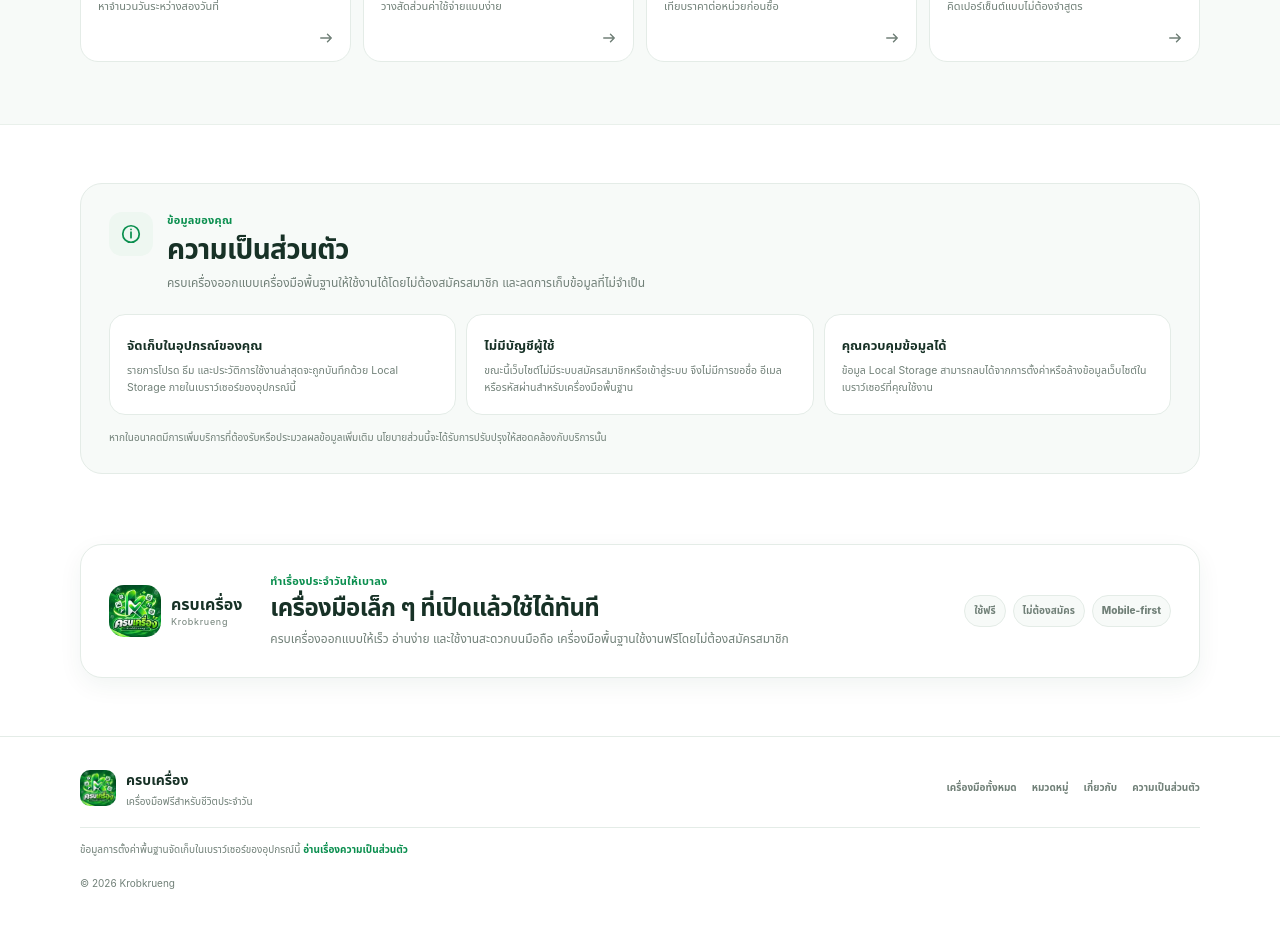
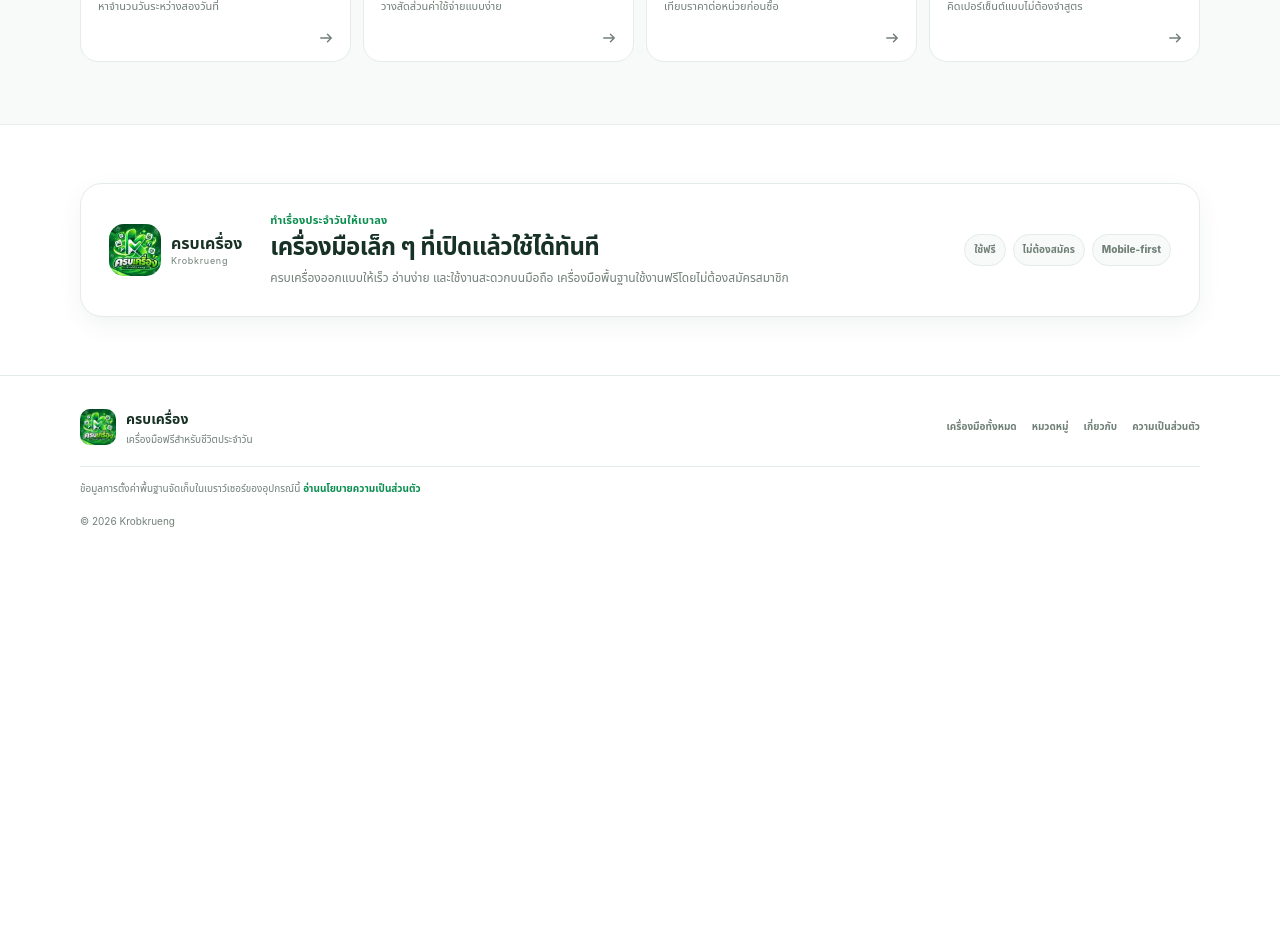
Before and after one commit to UnknownCode-2026/krobkrueng, a Next.js app: page / in a window 1280 px wide. Shown: the part 1940-2865 px from the top of the page. After the commit the page ends 2508 px from the top, so only its background shows below. Built offline with nearby package versions, Linux system fonts and the light colour scheme.

Commit message:
fix: move privacy content off homepage

```diff
--- a/app/page.tsx
+++ b/app/page.tsx
@@ -371,34 +371,6 @@ export default function HomePage() {
           </div>
         </section>
 
-        <section id="privacy" className="section privacy-section">
-          <div className="shell privacy-card">
-            <div className="privacy-heading">
-              <span className="privacy-icon"><UiIcon name="info" size={22} /></span>
-              <div>
-                <span className="kicker">ข้อมูลของคุณ</span>
-                <h2>ความเป็นส่วนตัว</h2>
-                <p>ครบเครื่องออกแบบเครื่องมือพื้นฐานให้ใช้งานได้โดยไม่ต้องสมัครสมาชิก และลดการเก็บข้อมูลที่ไม่จำเป็น</p>
-              </div>
-            </div>
-            <div className="privacy-grid">
-              <article>
-                <strong>จัดเก็บในอุปกรณ์ของคุณ</strong>
-                <p>รายการโปรด ธีม และประวัติการใช้งานล่าสุดจะถูกบันทึกด้วย Local Storage ภายในเบราว์เซอร์ของอุปกรณ์นี้</p>
-              </article>
-              <article>
-                <strong>ไม่มีบัญชีผู้ใช้</strong>
-                <p>ขณะนี้เว็บไซต์ไม่มีระบบสมัครสมาชิกหรือเข้าสู่ระบบ จึงไม่มีการขอชื่อ อีเมล หรือรหัสผ่านสำหรับเครื่องมือพื้นฐาน</p>
-              </article>
-              <article>
-                <strong>คุณควบคุมข้อมูลได้</strong>
-                <p>ข้อมูล Local Storage สามารถลบได้จากการตั้งค่าหรือล้างข้อมูลเว็บไซต์ในเบราว์เซอร์ที่คุณใช้งาน</p>
-              </article>
-            </div>
-            <p className="privacy-footnote">หากในอนาคตมีการเพิ่มบริการที่ต้องรับหรือประมวลผลข้อมูลเพิ่มเติม นโยบายส่วนนี้จะได้รับการปรับปรุงให้สอดคล้องกับบริการนั้น</p>
-          </div>
-        </section>
-
         <section id="about" className="section about-section">
           <div className="shell about-card">
             <div className="about-brand">
@@ -425,9 +397,9 @@ export default function HomePage() {
             <a href="#tools">เครื่องมือทั้งหมด</a>
             <a href="#categories">หมวดหมู่</a>
             <a href="#about">เกี่ยวกับ</a>
-            <a href="#privacy">ความเป็นส่วนตัว</a>
+            <a href="/privacy">ความเป็นส่วนตัว</a>
           </div>
-          <div className="privacy-note">ข้อมูลการตั้งค่าพื้นฐานจัดเก็บในเบราว์เซอร์ของอุปกรณ์นี้ <a href="#privacy">อ่านเรื่องความเป็นส่วนตัว</a></div>
+          <div className="privacy-note">ข้อมูลการตั้งค่าพื้นฐานจัดเก็บในเบราว์เซอร์ของอุปกรณ์นี้ <a href="/privacy">อ่านนโยบายความเป็นส่วนตัว</a></div>
           <span className="copyright">© 2026 Krobkrueng</span>
         </div>
       </footer>
```
